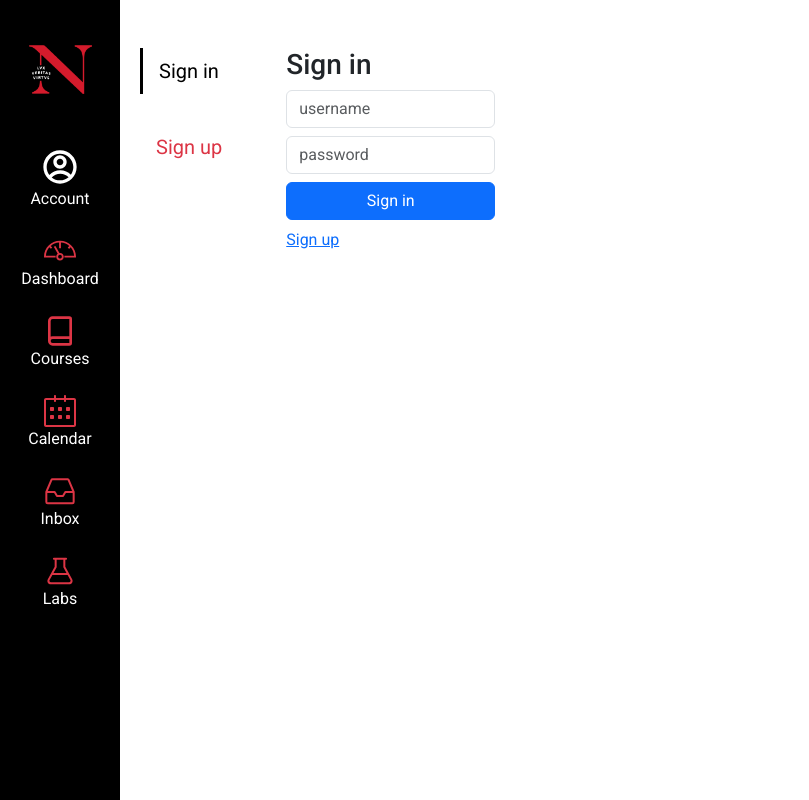
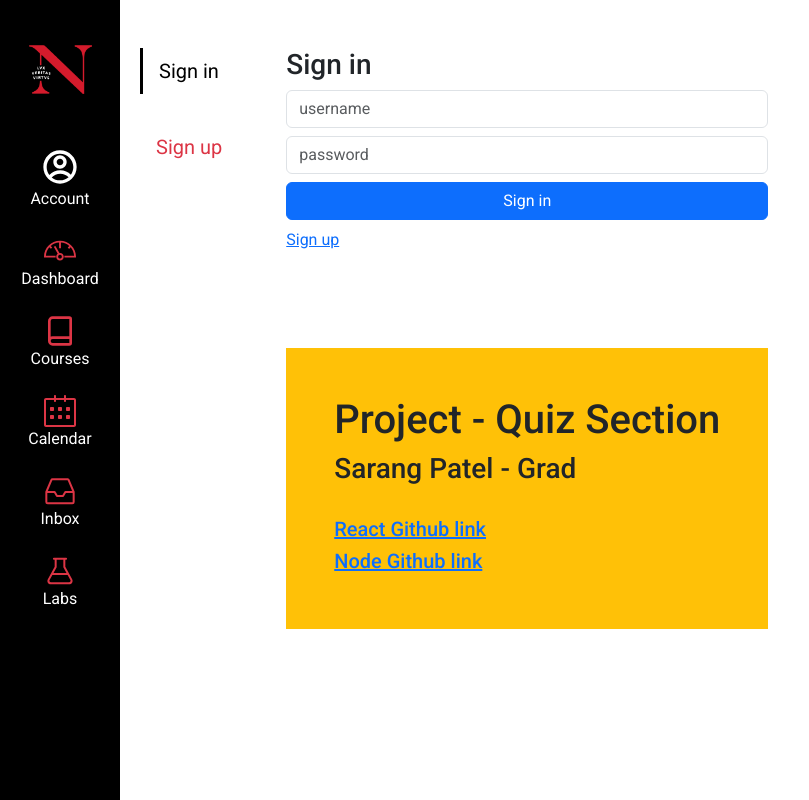
Before and after one commit to Sarang-Patel/kambaz-react-web-app, a React (Vite) app: page /#/Kambaz/Account/Signin in a window 1280 px wide. Shown: the whole page, without its empty margins (0-809 px from the left). Built offline with nearby package versions, Linux system fonts and the light colour scheme; no server answers.

Commit message:
added team details

```diff
--- a/src/Kambaz/Account/Signin.tsx
+++ b/src/Kambaz/Account/Signin.tsx
@@ -18,6 +18,7 @@ export default function Signin() {
 
   return (
     <div id="wd-signin-screen">
+      <div>
         <h3>Sign in</h3>
         <input
           defaultValue={credentials.username}
@@ -47,5 +48,18 @@ export default function Signin() {
           Sign up
         </Link>
       </div>
+          <br /><br /><br /><br />
+
+      <div className="team-details bg-warning p-5">
+        <h1>Project - Quiz Section</h1>
+        <h3>Sarang Patel - Grad</h3><br />
+        <a href="https://github.com/Sarang-Patel/kambaz-react-web-app/tree/finalProject">
+          <h5>React Github link</h5>
+        </a>
+        <a href="https://github.com/Sarang-Patel/kambaz-node-server-app/tree/finalProject">
+          <h5>Node Github link</h5>
+        </a>
+      </div>
+    </div>
   );
 }
```
Lines whose indentation alone changed are shown as unchanged.
